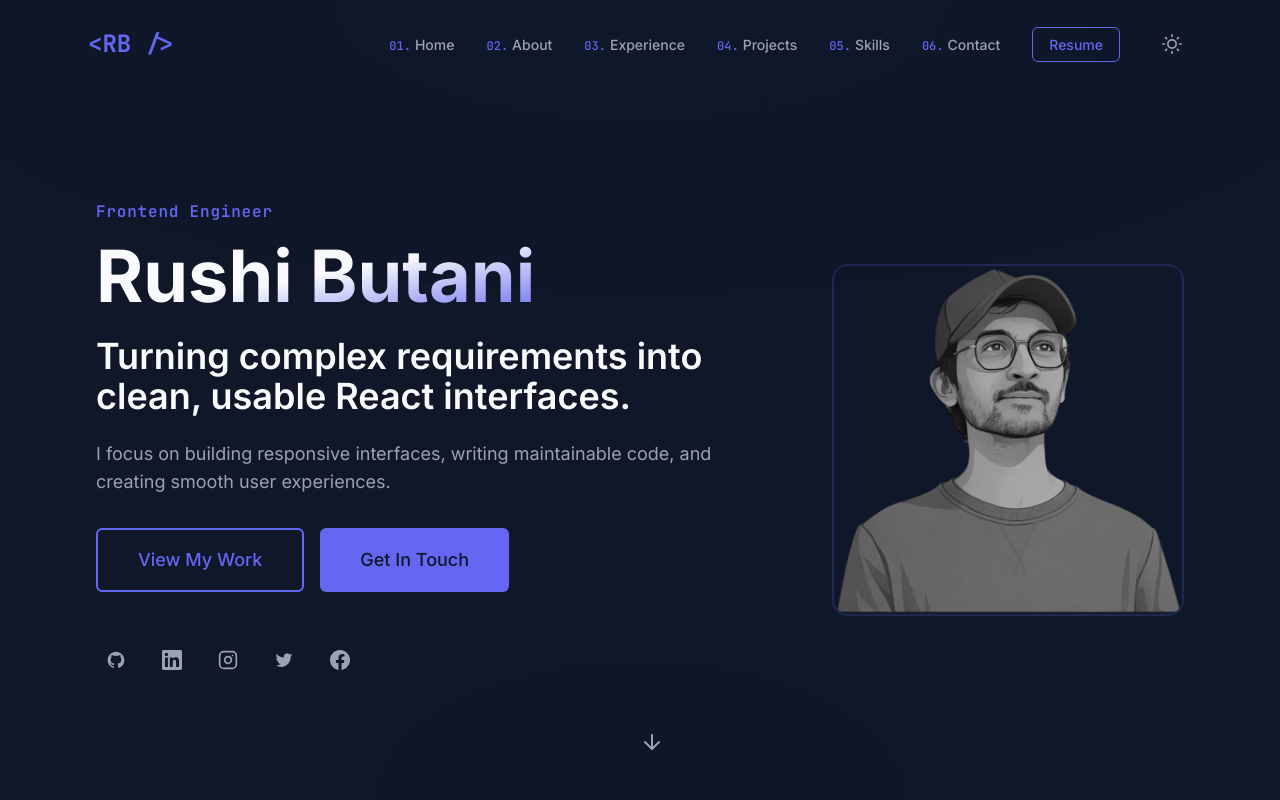
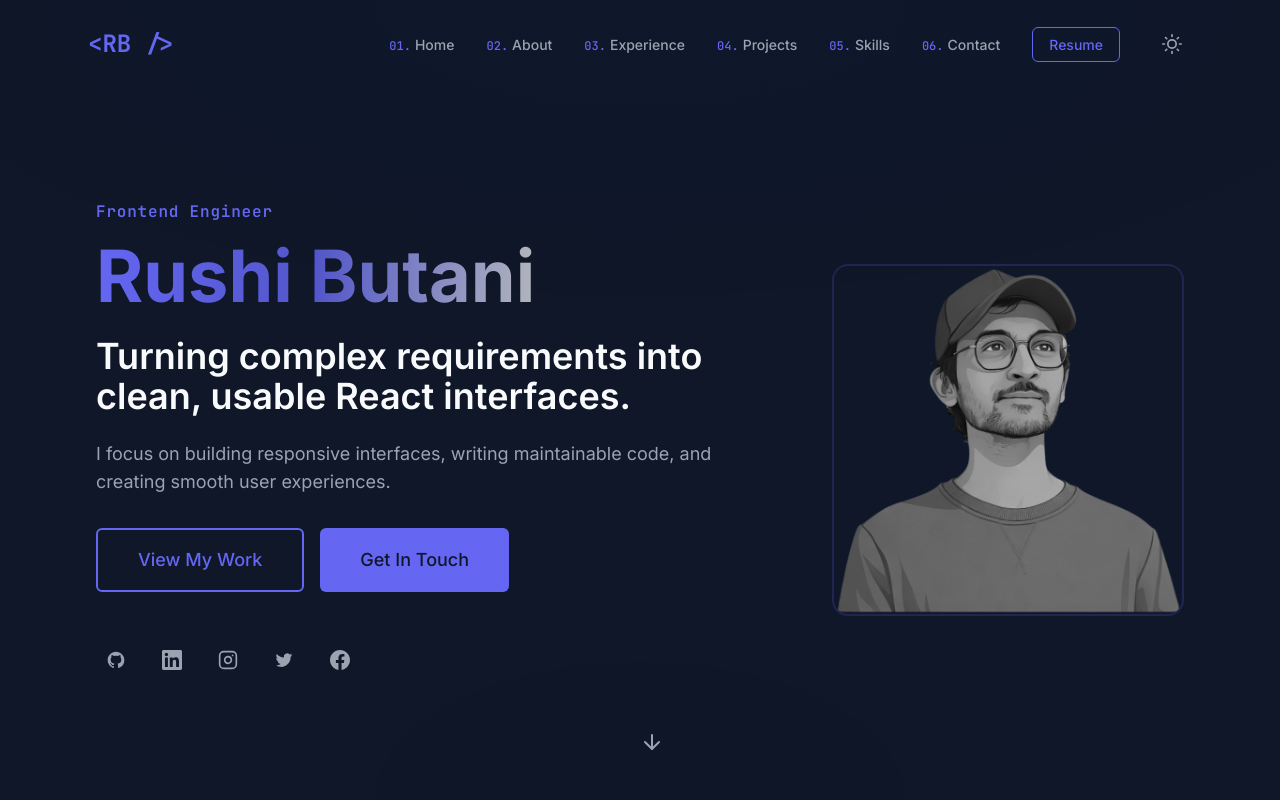
Before and after one commit to rushibutani/rushi-portfolio, a Next.js app: page / in a window 1280 px wide. Shown: the top 800 px of the page. Built offline with nearby package versions, Linux system fonts and the light colour scheme.

Commit message:
Change name color

```diff
--- a/src/styles/globals.css
+++ b/src/styles/globals.css
@@ -136,7 +136,7 @@
   }
 
   .text-gradient {
-    @apply bg-gradient-to-br from-foreground via-foreground to-primary bg-clip-text text-transparent;
+    @apply bg-gradient-to-r from-primary via-primary/80 to-foreground/70 bg-clip-text text-transparent;
   }
 
   .nav-link {
```
